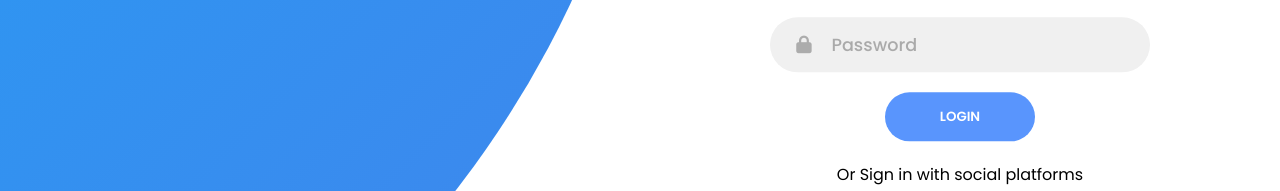
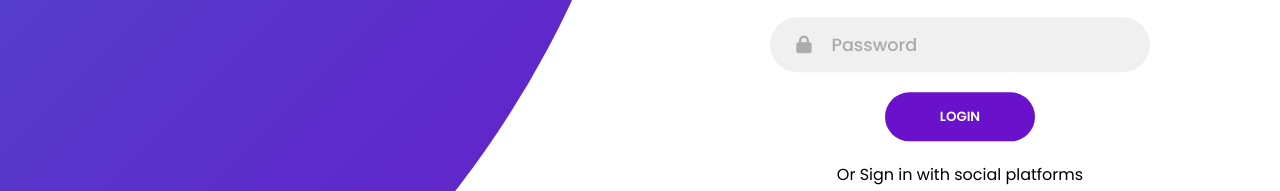
Before and after one commit to Badrun29/webiste-log-reg-fetch-firebase, a plain HTML site: page index.html in a window 1280 px wide. Shown: the part 343-534 px from the top of the page. Drawn offline with Linux system fonts and the light colour scheme.

Commit message:
updae css

```diff
--- a/style.css
+++ b/style.css
@@ -134,7 +134,7 @@ form.sign-in-form {
 
 .btn {
   width: 150px;
-  background-color: #5995fd;
+  background-color: #6a11cb;
   border: none;
   outline: none;
   height: 49px;
@@ -148,7 +148,7 @@ form.sign-in-form {
 }
 
 .btn:hover {
-  background-color: #4d84e2;
+  background-color: #6a11cb;
 }
 .panels-container {
   position: absolute;
@@ -168,7 +168,7 @@ form.sign-in-form {
   top: -10%;
   right: 48%;
   transform: translateY(-50%);
-  background-image: linear-gradient(-45deg, #4481eb 0%, #04befe 100%);
+  background-image: linear-gradient(-45deg, #6a11cb 0%, #27a1ca 100%);
   transition: 1.8s ease-in-out;
   border-radius: 50%;
   z-index: 6;
```
